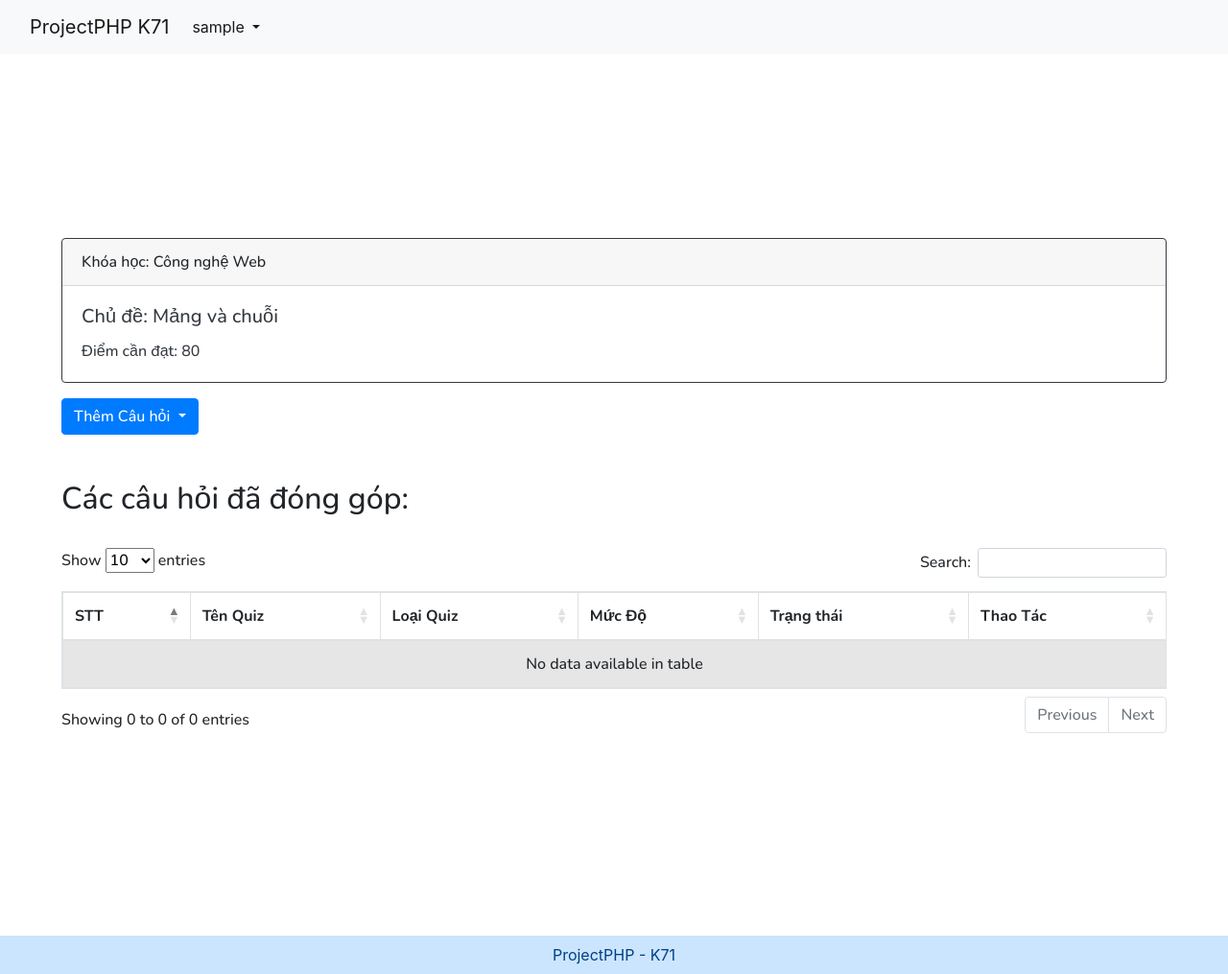
After one commit to TruongCongPhi/PHP, a PHP site: page /src/cau_hoi.php in a window 1280 px wide. The commit adds this page. Shown: the whole page at 96% size. Run offline with PHP 8.4, Linux system fonts and the light colour scheme; the visitor is signed in with stand-in values (Sample User, id 1); some libraries are stand-ins or nearby versions.

Commit message:
update all

```diff
--- a/index.php
+++ b/index.php
@@ -5,6 +5,6 @@ include 'function.php';
 // còn chưa đăng nhập thì điều hướng ra trang đăng nhập
 
 if (!isLogin()) {
-	header("location: src/dang_nhap.php");
+	header("location: dang_nhap.php");
 	exit();
 }
--- /dev/null
+++ b/src/cau_hoi.php
@@ -0,0 +1,150 @@
+
+	<!DOCTYPE html>
+<html lang="en">
+<head>
+    <meta charset="UTF-8">
+    <meta name="viewport" content="width=device-width, initial-scale=1.0">
+    <title>Đóng góp</title>
+    <link rel="stylesheet" href="https://maxcdn.bootstrapcdn.com/bootstrap/4.0.0/css/bootstrap.min.css">
+    <script src="https://ajax.googleapis.com/ajax/libs/jquery/3.3.1/jquery.min.js"></script>
+    <script src="https://cdnjs.cloudflare.com/ajax/libs/popper.js/1.12.9/umd/popper.min.js"></script>
+    <script src="https://maxcdn.bootstrapcdn.com/bootstrap/4.0.0/js/bootstrap.min.js"></script>
+    <link rel="icon" type="image/x-icon" href="../images/logo6.png">    <link rel="stylesheet" href="../css/nav.css">
+    <link rel="stylesheet" href="../css/footer.css">
+
+    <!-- database table script cdn -->
+    <script type="text/javascript" src="https://cdn.datatables.net/1.12.1/js/jquery.dataTables.min.js"></script>
+    <script type="text/javascript" src="https://cdn.datatables.net/1.12.1/js/dataTables.bootstrap4.min.js"></script>
+    <script type="text/javascript" src="https://cdn.datatables.net/responsive/2.3.0/js/dataTables.responsive.min.js"></script>
+    <script type="text/javascript" src="https://cdn.datatables.net/responsive/2.3.0/js/responsive.bootstrap4.min.js"></script>
+    <!-- database table script cdn -->
+    <!-- database table css link cdn -->
+    <link rel="stylesheet" href="https://cdn.datatables.net/1.12.1/css/dataTables.bootstrap4.min.css">
+    <link rel="stylesheet" href="https://cdn.datatables.net/responsive/2.3.0/css/responsive.bootstrap4.min.css">
+    <!-- database table css link cdn -->
+
+    <script src="https://cdn.jsdelivr.net/npm/bootstrap@5.0.2/dist/js/bootstrap.bundle.min.js"
+        integrity="	sha384-MrcW6ZMFYlzcLA8Nl+NtUVF0sA7MsXsP1UyJoMp4YLEuNSfAP+JcXn/tWtIaxVXM" crossorigin="anonymous">
+    </script>
+    <style>
+        main{
+            /*text-align: center;*/
+            padding: 0 5%;
+            margin-top: 15%;
+            overflow-x: auto;
+            min-height: 80vh;
+            font-family: 'Nunito', sans-serif;
+        }
+        section{
+            width: 100%;
+        }
+        td img{
+            max-width: 650px;
+        }
+    </style>
+</head>
+<body>
+
+	<?php include 'navbar.php';?>
+    <style type="text/css">@import url('https://fonts.googleapis.com/css2?family=Nunito:wght@500;700&display=swap');
+</style>
+
+    <main>
+        <section>
+                        <div class="card border-dark mb-3" style="max-width: 100%;">
+                      <div class="card-header">Khóa học: Công nghệ Web</div>
+                      <div class="card-body text-dark">
+                        <h5 class="card-title">Chủ đề: Mảng và chuỗi</h5>
+                        <p class="card-text">Điểm cần đạt: 80</p>
+                      </div>
+                    </div>
+
+
+            <div class="dropdown show">
+                <a class="btn btn-outline-primary dropdown-toggle" href="#" role="button" id="dropdownMenuLink" data-toggle="dropdown" aria-haspopup="true" aria-expanded="false">
+                Thêm Câu hỏi
+                </a>
+                <div class="dropdown-menu border-primary" aria-labelledby="dropdownMenuLink">
+                    <a class="dropdown-item" href='cau_hoi_mot_dap_an.php' target="">Dạng Singlechoice - 1 lựa chọn</a>
+                    <a class="dropdown-item" href='cau_hoi_nhieu_dap_an.php' target="">Dạng Multiplechoice - Chọn nhiều đáp án</a>
+                    <a class="dropdown-item" href='cau_hoi_dien.php' target="">Dạng Fill - Điền đáp án</a>
+                </div>
+            </div>
+            <br><br>
+
+            <h2>Các câu hỏi đã đóng góp:</h2><br>
+            <div id="load_quiz">
+                <table style="width: 100%;" class="table table-striped table-bordered dt-responsive" id="myTable1">
+                    <thead>
+                      <tr>
+                        <th title="Số thứ tự">STT</th>
+                        <th>Tên Quiz</th>
+                        <th>Loại Quiz</th>
+                        <th>Mức Độ</th>
+                        <th>Trạng thái</th>
+                        <th>Thao Tác</th>
+                      </tr>
+                    </thead>
+                    <tbody>
+                                            </tbody>
+                </table>
+            </div>
+
+
+
+
+        </section>
+    </main>
+    <br><br><br>
+    <style>
+	.footer-container{
+		display: flex;
+		align-items: center;
+		justify-content: space-between;
+		min-height: 100px;
+		width: 100%;
+		padding: 15px;
+		/*background-color: #86b3f0;*/
+		/*background-color: #f8f9fa;*/
+		background-image: linear-gradient(180deg, hsla(214deg,100%,67%,.1),transparent 6rem);
+		flex-direction: column;
+	}
+	.footer-left{
+		display: flex;
+		align-items: center;
+		gap: 20px;
+	}
+	.footer-container p{
+		margin: 0 !important;
+		color: #737c83;
+		text-align: center;
+		/*font-weight: bold;*/
+		font-family: 'Nunito', sans-serif ;
+
+	}
+	@media only screen and (max-width: 980px) {
+	  .footer-container {
+
+	  }
+	}
+</style>
+<footer>
+	<?php include'footer.php'?>
+</footer>
+<script>
+    $(document).ready(function () {
+
+        $('#myTable1').DataTable({
+            responsive: true
+        });
+
+
+    });
+
+
+
+
+</script>
+
+</body>
+</html>
--- a/src/khoa_hoc.php
+++ b/src/khoa_hoc.php
@@ -43,7 +43,7 @@
 			    		            <img src="../images/khoahoc.jpg" class="card-img-top" alt="Course Image">
 			    		            <div class="card-body">
 			    		                <h5 class="card-title">' . $row["ten_khoa_hoc"] . '</h5>
-			    		                <a class="btn btn-primary">Truy cập</a>
+			    		                <a class="btn btn-primary" href="bai_giang.php?id_khoa_hoc=' . $row["id_khoa_hoc"] . '" >Truy cập</a>
 			    		            </div>
 			    		        </div>
 			    		    </div>';
@@ -61,7 +61,7 @@
 			    			            <img src="../images/khoahoc.jpg" class="card-img-top" alt="Course Image">
 			    			            <div class="card-body">
 			    			                <h5 class="card-title">' . $row["ten_khoa_hoc"] . '</h5>
-			    			                <a class="btn btn-primary">Truy cập</a>
+			    			                <a class="btn btn-primary" href="bai_giang.php?id_khoa_hoc=' . $row["id_khoa_hoc"] . '">Truy cập</a>
 			    			            </div>
 			    			        </div>
 			    			    </div>';
```
Also changed, not shown: src/bai_giang.php (added, +48 -0 lines), src/them_cau_hoi.php (added, +74 -0 lines), src/cau_hoi_dien.php (added), src/cau_hoi_mot_dap_an.php (added), src/cau_hoi_nhieu_dap_an.php (added).
